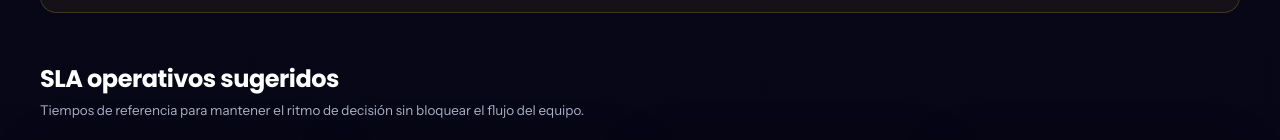
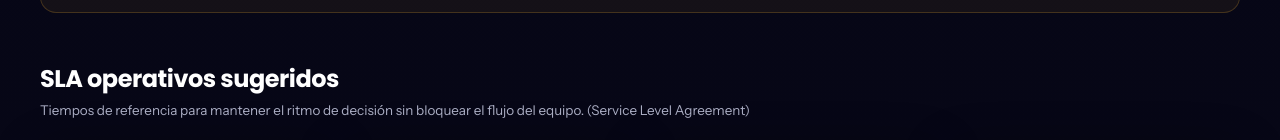
Before and after one commit to erzpublic-source/pd, a plain HTML site: page index.html in a window 1280 px wide. Shown: the part 7191-7331 px from the top of the page. Drawn offline with Linux system fonts and the light colour scheme.

Commit message:
Service Level Agreement

```diff
--- a/index.html
+++ b/index.html
@@ -1398,7 +1398,7 @@ footer{padding:32px 0;border-top:1px solid rgba(255,255,255,.07);
     <!-- SLA operativos -->
     <div class="rv" style="margin-bottom:48px;">
       <div class="checklist-title">SLA operativos sugeridos</div>
-      <div class="checklist-sub">Tiempos de referencia para mantener el ritmo de decisión sin bloquear el flujo del equipo.</div>
+      <div class="checklist-sub">Tiempos de referencia para mantener el ritmo de decisión sin bloquear el flujo del equipo. (Service Level Agreement)</div>
       <div class="sla-strip">
         <div class="g sla-card">
           <div class="sla-num">24h</div>
```
